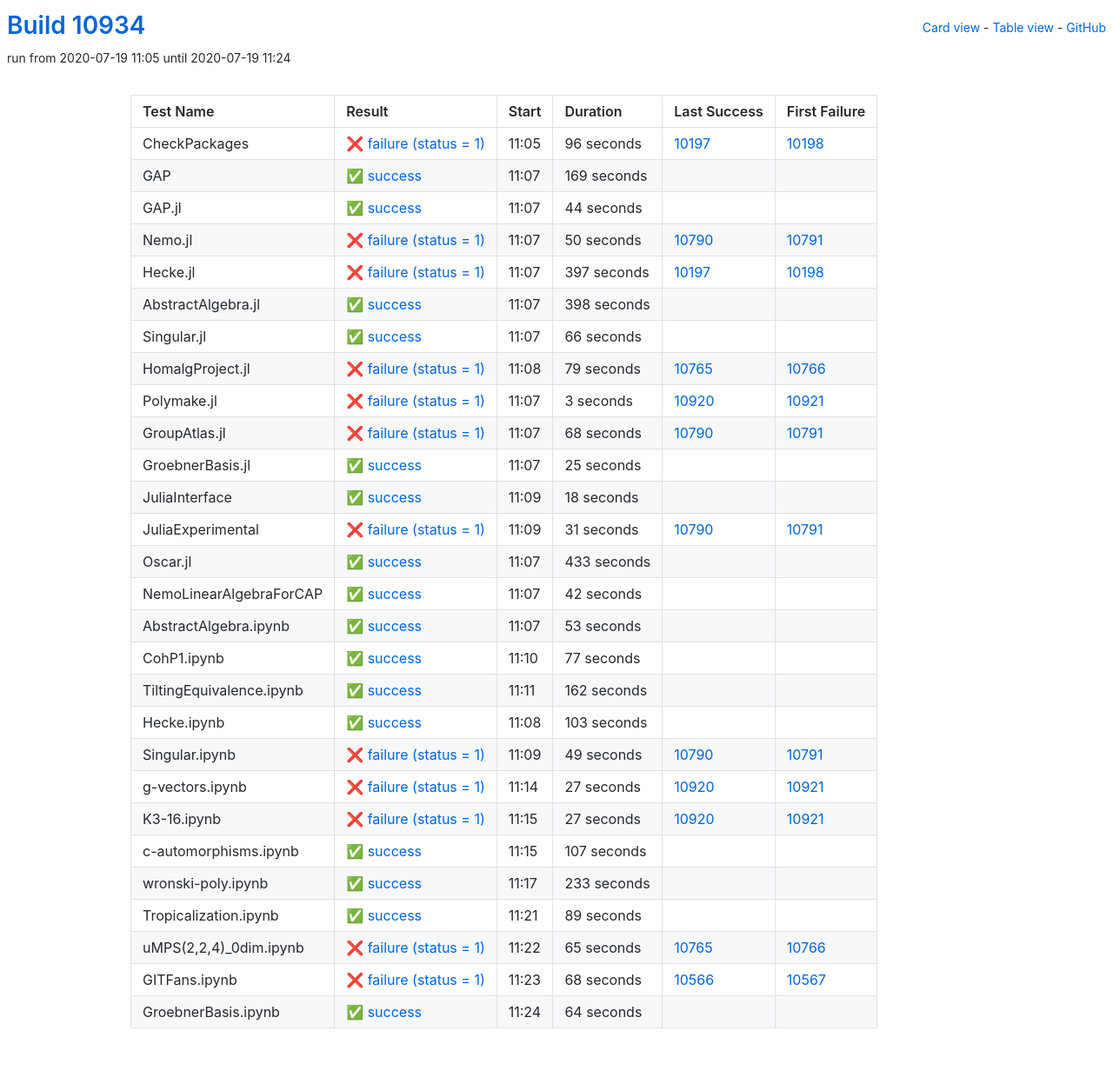
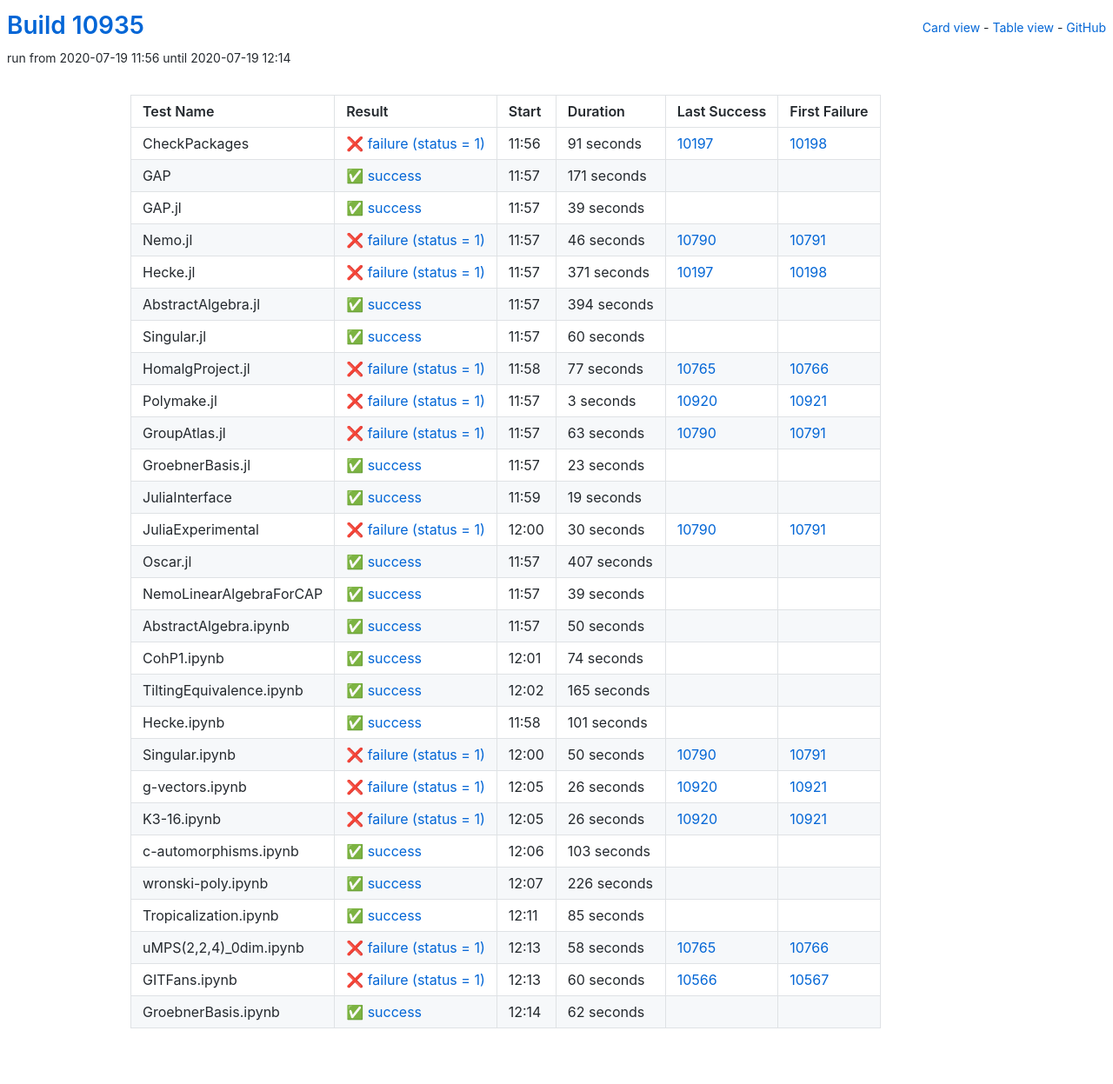
Before and after one commit to oscar-system/oscar-ci-status, a Jekyll site: the page built from table.html, in a window 1280 px wide. Shown: the whole page at 87% size. Built offline with Jekyll 4.4.1, drawn with Linux system fonts in a browser that asks for light colours.

Commit message:
Build #10935

```diff
--- a/_data/ci.yml
+++ b/_data/ci.yml
@@ -1,6 +1,6 @@
 ---
-build: 10934
-build_url: https://oscarci.mathematik.uni-kl.de/job/oscar/10934/
+build: 10935
+build_url: https://oscarci.mathematik.uni-kl.de/job/oscar/10935/
 job: oscar
 organization: oscar-system
 repo: oscar-ci-status
@@ -8,104 +8,104 @@
 tests:
 - name: CheckPackages
   id: checkpackages
-  log: https://oscarci.mathematik.uni-kl.de/job/oscar/10934/artifact/logs/build-10934/CheckPackages.log
-  start: 2020-07-19 11:05
+  log: https://oscarci.mathematik.uni-kl.de/job/oscar/10935/artifact/logs/build-10935/CheckPackages.log
+  start: 2020-07-19 11:56
   success: false
   exitcode: 1
   status: failure
-  duration: 96
+  duration: 91
   last_success: 10197
   last_success_url: https://oscarci.mathematik.uni-kl.de/job/oscar/10197/
   first_failure: 10198
   first_failure_url: https://oscarci.mathematik.uni-kl.de/job/oscar/10198/
 - name: GAP
   id: gap
-  log: https://oscarci.mathematik.uni-kl.de/job/oscar/10934/artifact/logs/build-10934/GAP.log
-  start: 2020-07-19 11:07
+  log: https://oscarci.mathematik.uni-kl.de/job/oscar/10935/artifact/logs/build-10935/GAP.log
+  start: 2020-07-19 11:57
   success: true
   exitcode: 0
   status: success
-  duration: 169
+  duration: 171
   last_success: false
   last_success_url:
   first_failure: false
   first_failure_url:
 - name: GAP.jl
   id: gap-jl
-  log: https://oscarci.mathematik.uni-kl.de/job/oscar/10934/artifact/logs/build-10934/GAP.jl.log
-  start: 2020-07-19 11:07
+  log: https://oscarci.mathematik.uni-kl.de/job/oscar/10935/artifact/logs/build-10935/GAP.jl.log
+  start: 2020-07-19 11:57
   success: true
   exitcode: 0
   status: success
-  duration: 44
+  duration: 39
   last_success: false
   last_success_url:
   first_failure: false
   first_failure_url:
 - name: Nemo.jl
   id: nemo-jl
-  log: https://oscarci.mathematik.uni-kl.de/job/oscar/10934/artifact/logs/build-10934/Nemo.jl.log
-  start: 2020-07-19 11:07
+  log: https://oscarci.mathematik.uni-kl.de/job/oscar/10935/artifact/logs/build-10935/Nemo.jl.log
+  start: 2020-07-19 11:57
   success: false
   exitcode: 1
   status: failure
-  duration: 50
+  duration: 46
   last_success: 10790
   last_success_url: https://oscarci.mathematik.uni-kl.de/job/oscar/10790/
   first_failure: 10791
   first_failure_url: https://oscarci.mathematik.uni-kl.de/job/oscar/10791/
 - name: Hecke.jl
   id: hecke-jl
-  log: https://oscarci.mathematik.uni-kl.de/job/oscar/10934/artifact/logs/build-10934/Hecke.jl.log
-  start: 2020-07-19 11:07
+  log: https://oscarci.mathematik.uni-kl.de/job/oscar/10935/artifact/logs/build-10935/Hecke.jl.log
+  start: 2020-07-19 11:57
   success: false
   exitcode: 1
   status: failure
-  duration: 397
+  duration: 371
   last_success: 10197
   last_success_url: https://oscarci.mathematik.uni-kl.de/job/oscar/10197/
   first_failure: 10198
   first_failure_url: https://oscarci.mathematik.uni-kl.de/job/oscar/10198/
 - name: AbstractAlgebra.jl
   id: abstractalgebra-jl
-  log: https://oscarci.mathematik.uni-kl.de/job/oscar/10934/artifact/logs/build-10934/AbstractAlgebra.jl.log
-  start: 2020-07-19 11:07
+  log: https://oscarci.mathematik.uni-kl.de/job/oscar/10935/artifact/logs/build-10935/AbstractAlgebra.jl.log
+  start: 2020-07-19 11:57
   success: true
   exitcode: 0
   status: success
-  duration: 398
+  duration: 394
   last_success: false
   last_success_url:
   first_failure: false
   first_failure_url:
 - name: Singular.jl
   id: singular-jl
-  log: https://oscarci.mathematik.uni-kl.de/job/oscar/10934/artifact/logs/build-10934/Singular.jl.log
-  start: 2020-07-19 11:07
+  log: https://oscarci.mathematik.uni-kl.de/job/oscar/10935/artifact/logs/build-10935/Singular.jl.log
+  start: 2020-07-19 11:57
   success: true
   exitcode: 0
   status: success
-  duration: 66
+  duration: 60
   last_success: false
   last_success_url:
   first_failure: false
   first_failure_url:
 - name: HomalgProject.jl
   id: homalgproject-jl
-  log: https://oscarci.mathematik.uni-kl.de/job/oscar/10934/artifact/logs/build-10934/HomalgProject.jl.log
-  start: 2020-07-19 11:08
+  log: https://oscarci.mathematik.uni-kl.de/job/oscar/10935/artifact/logs/build-10935/HomalgProject.jl.log
+  start: 2020-07-19 11:58
   success: false
   exitcode: 1
   status: failure
-  duration: 79
+  duration: 77
   last_success: 10765
   last_success_url: https://oscarci.mathematik.uni-kl.de/job/oscar/10765/
   first_failure: 10766
   first_failure_url: https://oscarci.mathematik.uni-kl.de/job/oscar/10766/
 - name: Polymake.jl
   id: polymake-jl
-  log: https://oscarci.mathematik.uni-kl.de/job/oscar/10934/artifact/logs/build-10934/Polymake.jl.log
-  start: 2020-07-19 11:07
+  log: https://oscarci.mathematik.uni-kl.de/job/oscar/10935/artifact/logs/build-10935/Polymake.jl.log
+  start: 2020-07-19 11:57
   success: false
   exitcode: 1
   status: failure
@@ -116,116 +116,164 @@
   first_failure_url: https://oscarci.mathematik.uni-kl.de/job/oscar/10921/
 - name: GroupAtlas.jl
   id: groupatlas-jl
-  log: https://oscarci.mathematik.uni-kl.de/job/oscar/10934/artifact/logs/build-10934/GroupAtlas.jl.log
-  start: 2020-07-19 11:07
+  log: https://oscarci.mathematik.uni-kl.de/job/oscar/10935/artifact/logs/build-10935/GroupAtlas.jl.log
+  start: 2020-07-19 11:57
   success: false
   exitcode: 1
   status: failure
-  duration: 68
+  duration: 63
   last_success: 10790
   last_success_url: https://oscarci.mathematik.uni-kl.de/job/oscar/10790/
   first_failure: 10791
   first_failure_url: https://oscarci.mathematik.uni-kl.de/job/oscar/10791/
 - name: GroebnerBasis.jl
   id: groebnerbasis-jl
-  log: https://oscarci.mathematik.uni-kl.de/job/oscar/10934/artifact/logs/build-10934/GroebnerBasis.jl.log
-  start: 2020-07-19 11:07
+  log: https://oscarci.mathematik.uni-kl.de/job/oscar/10935/artifact/logs/build-10935/GroebnerBasis.jl.log
+  start: 2020-07-19 11:57
   success: true
   exitcode: 0
   status: success
-  duration: 25
+  duration: 23
   last_success: false
   last_success_url:
   first_failure: false
   first_failure_url:
 - name: JuliaInterface
   id: juliainterface
-  log: https://oscarci.mathematik.uni-kl.de/job/oscar/10934/artifact/logs/build-10934/JuliaInterface.log
-  start: 2020-07-19 11:09
+  log: https://oscarci.mathematik.uni-kl.de/job/oscar/10935/artifact/logs/build-10935/JuliaInterface.log
+  start: 2020-07-19 11:59
   success: true
   exitcode: 0
   status: success
-  duration: 18
+  duration: 19
   last_success: false
   last_success_url:
   first_failure: false
   first_failure_url:
 - name: JuliaExperimental
   id: juliaexperimental
-  log: https://oscarci.mathematik.uni-kl.de/job/oscar/10934/artifact/logs/build-10934/JuliaExperimental.log
-  start: 2020-07-19 11:09
+  log: https://oscarci.mathematik.uni-kl.de/job/oscar/10935/artifact/logs/build-10935/JuliaExperimental.log
+  start: 2020-07-19 12:00
   success: false
   exitcode: 1
   status: failure
-  duration: 31
+  duration: 30
   last_success: 10790
   last_success_url: https://oscarci.mathematik.uni-kl.de/job/oscar/10790/
   first_failure: 10791
   first_failure_url: https://oscarci.mathematik.uni-kl.de/job/oscar/10791/
 - name: Oscar.jl
   id: oscar-jl
-  log: https://oscarci.mathematik.uni-kl.de/job/oscar/10934/artifact/logs/build-10934/Oscar.jl.log
-  start: 2020-07-19 11:07
+  log: https://oscarci.mathematik.uni-kl.de/job/oscar/10935/artifact/logs/build-10935/Oscar.jl.log
+  start: 2020-07-19 11:57
   success: true
   exitcode: 0
   status: success
-  duration: 433
+  duration: 407
   last_success: false
   last_success_url:
   first_failure: false
   first_failure_url:
 - name: NemoLinearAlgebraForCAP
   id: nemolinearalgebraforcap
-  log: https://oscarci.mathematik.uni-kl.de/job/oscar/10934/artifact/logs/build-10934/NemoLinearAlgebraForCAP.log
-  start: 2020-07-19 11:07
+  log: https://oscarci.mathematik.uni-kl.de/job/oscar/10935/artifact/logs/build-10935/NemoLinearAlgebraForCAP.log
+  start: 2020-07-19 11:57
   success: true
   exitcode: 0
   status: success
-  duration: 42
+  duration: 39
   last_success: false
   last_success_url:
   first_failure: false
   first_failure_url:
 - name: AbstractAlgebra.ipynb
   id: abstractalgebra-ipynb
-  log: https://oscarci.mathematik.uni-kl.de/job/oscar/10934/artifact/logs/build-10934/AbstractAlgebra.ipynb.log
-  start: 2020-07-19 11:07
+  log: https://oscarci.mathematik.uni-kl.de/job/oscar/10935/artifact/logs/build-10935/AbstractAlgebra.ipynb.log
+  start: 2020-07-19 11:57
   success: true
   exitcode: 0
   status: success
-  duration: 53
+  duration: 50
   last_success: false
   last_success_url:
   first_failure: false
   first_failure_url:
 - name: CohP1.ipynb
   id: cohp1-ipynb
-  log: https://oscarci.mathematik.uni-kl.de/job/oscar/10934/artifact/logs/build-10934/CohP1.ipynb.log
-  start: 2020-07-19 11:10
+  log: https://oscarci.mathematik.uni-kl.de/job/oscar/10935/artifact/logs/build-10935/CohP1.ipynb.log
+  start: 2020-07-19 12:01
   success: true
   exitcode: 0
   status: success
-  duration: 77
+  duration: 74
   last_success: false
   last_success_url:
   first_failure: false
   first_failure_url:
 - name: TiltingEquivalence.ipynb
   id: tiltingequivalence-ipynb
-  log: https://oscarci.mathematik.uni-kl.de/job/oscar/10934/artifact/logs/build-10934/TiltingEquivalence.ipynb.log
-  start: 2020-07-19 11:11
+  log: https://oscarci.mathematik.uni-kl.de/job/oscar/10935/artifact/logs/build-10935/TiltingEquivalence.ipynb.log
+  start: 2020-07-19 12:02
   success: true
   exitcode: 0
   status: success
-  duration: 162
+  duration: 165
   last_success: false
   last_success_url:
   first_failure: false
   first_failure_url:
 - name: Hecke.ipynb
   id: hecke-ipynb
-  log: https://oscarci.mathematik.uni-kl.de/job/oscar/10934/artifact/logs/build-10934/Hecke.ipynb.log
-  start: 2020-07-19 11:08
+  log: https://oscarci.mathematik.uni-kl.de/job/oscar/10935/artifact/logs/build-10935/Hecke.ipynb.log
+  start: 2020-07-19 11:58
+  success: true
+  exitcode: 0
+  status: success
+  duration: 101
+  last_success: false
+  last_success_url:
+  first_failure: false
+  first_failure_url:
+- name: Singular.ipynb
+  id: singular-ipynb
+  log: https://oscarci.mathematik.uni-kl.de/job/oscar/10935/artifact/logs/build-10935/Singular.ipynb.log
+  start: 2020-07-19 12:00
+  success: false
+  exitcode: 1
+  status: failure
+  duration: 50
+  last_success: 10790
+  last_success_url: https://oscarci.mathematik.uni-kl.de/job/oscar/10790/
+  first_failure: 10791
+  first_failure_url: https://oscarci.mathematik.uni-kl.de/job/oscar/10791/
+- name: g-vectors.ipynb
+  id: g-vectors-ipynb
+  log: https://oscarci.mathematik.uni-kl.de/job/oscar/10935/artifact/logs/build-10935/g-vectors.ipynb.log
+  start: 2020-07-19 12:05
+  success: false
+  exitcode: 1
+  status: failure
+  duration: 26
+  last_success: 10920
+  last_success_url: https://oscarci.mathematik.uni-kl.de/job/oscar/10920/
+  first_failure: 10921
+  first_failure_url: https://oscarci.mathematik.uni-kl.de/job/oscar/10921/
+- name: K3-16.ipynb
+  id: k3-16-ipynb
+  log: https://oscarci.mathematik.uni-kl.de/job/oscar/10935/artifact/logs/build-10935/K3-16.ipynb.log
+  start: 2020-07-19 12:05
+  success: false
+  exitcode: 1
+  status: failure
+  duration: 26
+  last_success: 10920
+  last_success_url: https://oscarci.mathematik.uni-kl.de/job/oscar/10920/
+  first_failure: 10921
+  first_failure_url: https://oscarci.mathematik.uni-kl.de/job/oscar/10921/
+- name: c-automorphisms.ipynb
+  id: c-automorphisms-ipynb
+  log: https://oscarci.mathematik.uni-kl.de/job/oscar/10935/artifact/logs/build-10935/c-automorphisms.ipynb.log
+  start: 2020-07-19 12:06
   success: true
   exitcode: 0
   status: success
@@ -234,110 +282,62 @@
   last_success_url:
   first_failure: false
   first_failure_url:
-- name: Singular.ipynb
-  id: singular-ipynb
-  log: https://oscarci.mathematik.uni-kl.de/job/oscar/10934/artifact/logs/build-10934/Singular.ipynb.log
-  start: 2020-07-19 11:09
-  success: false
-  exitcode: 1
-  status: failure
-  duration: 49
-  last_success: 10790
-  last_success_url: https://oscarci.mathematik.uni-kl.de/job/oscar/10790/
-  first_failure: 10791
-  first_failure_url: https://oscarci.mathematik.uni-kl.de/job/oscar/10791/
-- name: g-vectors.ipynb
-  id: g-vectors-ipynb
-  log: https://oscarci.mathematik.uni-kl.de/job/oscar/10934/artifact/logs/build-10934/g-vectors.ipynb.log
-  start: 2020-07-19 11:14
-  success: false
-  exitcode: 1
-  status: failure
-  duration: 27
-  last_success: 10920
-  last_success_url: https://oscarci.mathematik.uni-kl.de/job/oscar/10920/
-  first_failure: 10921
-  first_failure_url: https://oscarci.mathematik.uni-kl.de/job/oscar/10921/
-- name: K3-16.ipynb
-  id: k3-16-ipynb
-  log: https://oscarci.mathematik.uni-kl.de/job/oscar/10934/artifact/logs/build-10934/K3-16.ipynb.log
-  start: 2020-07-19 11:15
-  success: false
-  exitcode: 1
-  status: failure
-  duration: 27
-  last_success: 10920
-  last_success_url: https://oscarci.mathematik.uni-kl.de/job/oscar/10920/
-  first_failure: 10921
-  first_failure_url: https://oscarci.mathematik.uni-kl.de/job/oscar/10921/
-- name: c-automorphisms.ipynb
-  id: c-automorphisms-ipynb
-  log: https://oscarci.mathematik.uni-kl.de/job/oscar/10934/artifact/logs/build-10934/c-automorphisms.ipynb.log
-  start: 2020-07-19 11:15
+- name: wronski-poly.ipynb
+  id: wronski-poly-ipynb
+  log: https://oscarci.mathematik.uni-kl.de/job/oscar/10935/artifact/logs/build-10935/wronski-poly.ipynb.log
+  start: 2020-07-19 12:07
   success: true
   exitcode: 0
   status: success
-  duration: 107
-  last_success: false
-  last_success_url:
-  first_failure: false
-  first_failure_url:
-- name: wronski-poly.ipynb
-  id: wronski-poly-ipynb
-  log: https://oscarci.mathematik.uni-kl.de/job/oscar/10934/artifact/logs/build-10934/wronski-poly.ipynb.log
-  start: 2020-07-19 11:17
-  success: true
-  exitcode: 0
-  status: success
-  duration: 233
+  duration: 226
   last_success: false
   last_success_url:
   first_failure: false
   first_failure_url:
 - name: Tropicalization.ipynb
   id: tropicalization-ipynb
-  log: https://oscarci.mathematik.uni-kl.de/job/oscar/10934/artifact/logs/build-10934/Tropicalization.ipynb.log
-  start: 2020-07-19 11:21
+  log: https://oscarci.mathematik.uni-kl.de/job/oscar/10935/artifact/logs/build-10935/Tropicalization.ipynb.log
+  start: 2020-07-19 12:11
   success: true
   exitcode: 0
   status: success
-  duration: 89
+  duration: 85
   last_success: false
   last_success_url:
   first_failure: false
   first_failure_url:
 - name: uMPS(2,2,4)_0dim.ipynb
   id: umps-2-2-4-0dim-ipynb
-  log: https://oscarci.mathematik.uni-kl.de/job/oscar/10934/artifact/logs/build-10934/uMPS-2-2-4-_0dim.ipynb.log
-  start: 2020-07-19 11:22
+  log: https://oscarci.mathematik.uni-kl.de/job/oscar/10935/artifact/logs/build-10935/uMPS-2-2-4-_0dim.ipynb.log
+  start: 2020-07-19 12:13
   success: false
   exitcode: 1
   status: failure
-  duration: 65
+  duration: 58
   last_success: 10765
   last_success_url: https://oscarci.mathematik.uni-kl.de/job/oscar/10765/
   first_failure: 10766
   first_failure_url: https://oscarci.mathematik.uni-kl.de/job/oscar/10766/
 - name: GITFans.ipynb
   id: gitfans-ipynb
-  log: https://oscarci.mathematik.uni-kl.de/job/oscar/10934/artifact/logs/build-10934/GITFans.ipynb.log
-  start: 2020-07-19 11:23
+  log: https://oscarci.mathematik.uni-kl.de/job/oscar/10935/artifact/logs/build-10935/GITFans.ipynb.log
+  start: 2020-07-19 12:13
   success: false
   exitcode: 1
   status: failure
-  duration: 68
+  duration: 60
   last_success: 10566
   last_success_url: https://oscarci.mathematik.uni-kl.de/job/oscar/10566/
   first_failure: 10567
   first_failure_url: https://oscarci.mathematik.uni-kl.de/job/oscar/10567/
 - name: GroebnerBasis.ipynb
   id: groebnerbasis-ipynb
-  log: https://oscarci.mathematik.uni-kl.de/job/oscar/10934/artifact/logs/build-10934/GroebnerBasis.ipynb.log
-  start: 2020-07-19 11:24
+  log: https://oscarci.mathematik.uni-kl.de/job/oscar/10935/artifact/logs/build-10935/GroebnerBasis.ipynb.log
+  start: 2020-07-19 12:14
   success: true
   exitcode: 0
   status: success
-  duration: 64
+  duration: 62
   last_success: false
   last_success_url:
   first_failure: false
```
Also changed, not shown: README.md.
